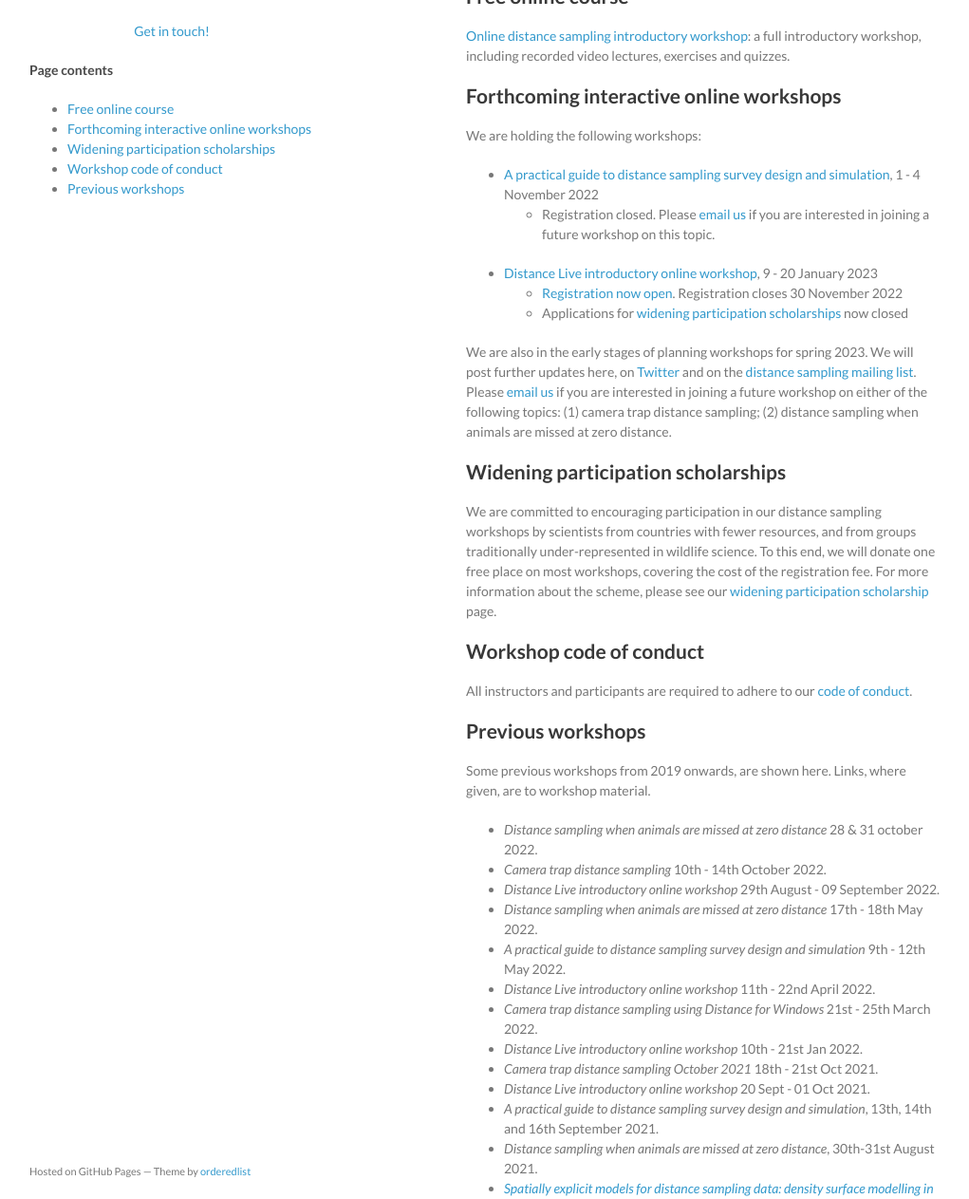
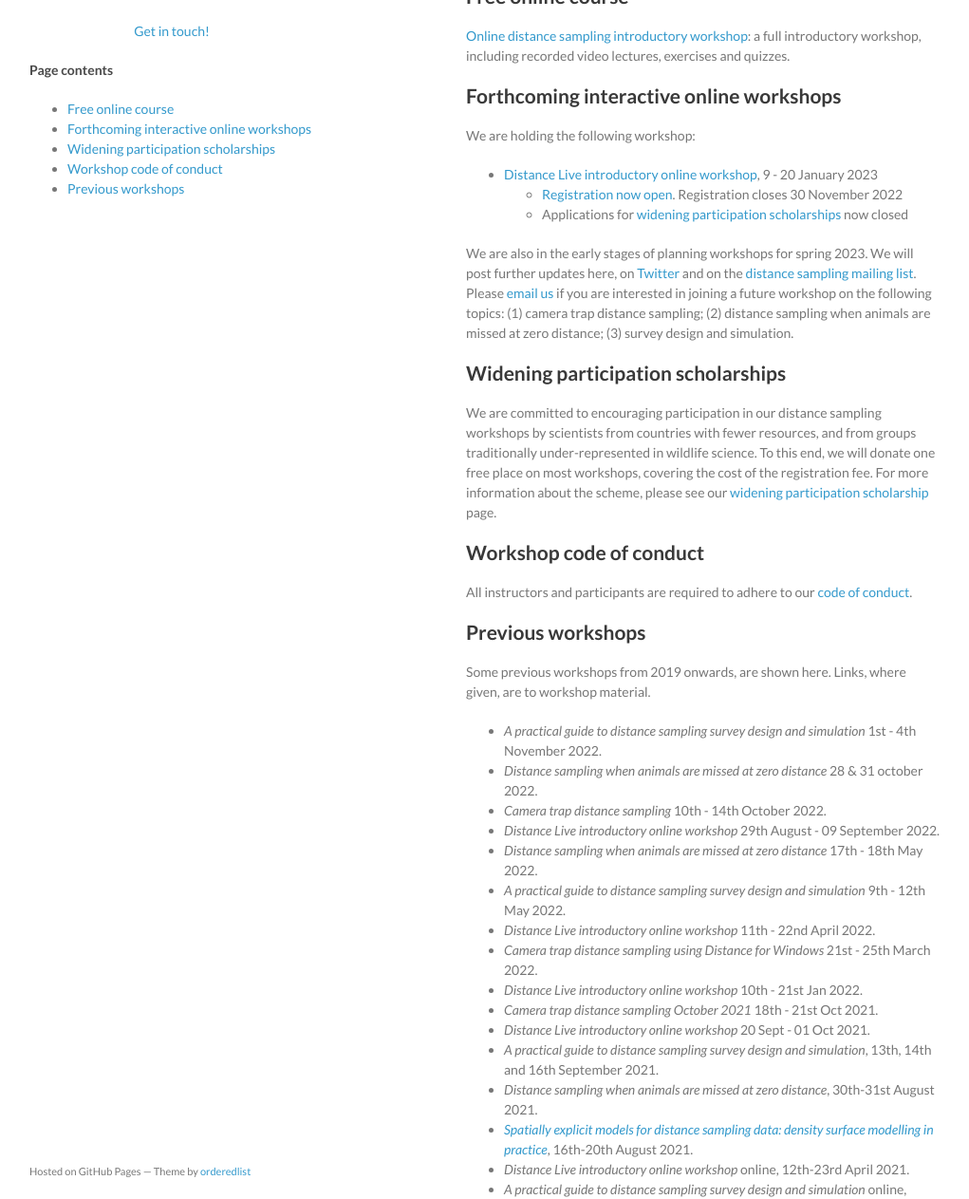
Before and after one commit to distanceworkshops/distanceworkshops.github.io, a Jekyll site: the page built from index.md, in a window 1280 px wide and 1400 px high, cut to the strip 137-1400 px from the top of the window. Shown: the whole strip at 95% size, without its empty margins (129-1150 px from the left). Built offline with Jekyll 4.4.1, drawn with Linux system fonts in a browser that asks for light colours.

Commit message:
Moved design workshop into past list

```diff
--- a/index.md
+++ b/index.md
@@ -13,15 +13,13 @@
 
 ## Forthcoming interactive online workshops
 
-We are holding the following workshops:
+We are holding the following workshop:
 
-- [A practical guide to distance sampling survey design and simulation](design-nov-2022), 1 - 4 November 2022
-  - Registration closed.  Please [email us](mailto:distance@st-andrews.ac.uk) if you are interested in joining a future workshop on this topic.
 - [Distance Live introductory online workshop](intro-jan-2023), 9 - 20 January 2023
   - [Registration now open](https://onlineshop.st-andrews.ac.uk/conferences-and-events/events/creem/online-live-workshop-introductory-distance-sampling-920th-january-2023). Registration closes 30 November 2022
   - Applications for [widening participation scholarships](widening-participation) now closed
 
-We are also in the early stages of planning workshops for spring 2023.  We will post further updates here, on [Twitter](http://twitter.com/distancesamp) and on the [distance sampling mailing list](https://groups.google.com/forum/#!forum/distance-sampling).  Please [email us](mailto:distance@st-andrews.ac.uk) if you are interested in joining a future workshop on either of the following topics: (1) camera trap distance sampling; (2) distance sampling when animals are missed at zero distance.
+We are also in the early stages of planning workshops for spring 2023.  We will post further updates here, on [Twitter](http://twitter.com/distancesamp) and on the [distance sampling mailing list](https://groups.google.com/forum/#!forum/distance-sampling).  Please [email us](mailto:distance@st-andrews.ac.uk) if you are interested in joining a future workshop on the following topics: (1) camera trap distance sampling; (2) distance sampling when animals are missed at zero distance; (3) survey design and simulation.
 
 ## Widening participation scholarships
 
@@ -35,6 +33,7 @@
 
 Some previous workshops from 2019 onwards, are shown here. Links, where given, are to workshop material.
 
+- *A practical guide to distance sampling survey design and simulation* 1st - 4th November 2022.
 - *Distance sampling when animals are missed at zero distance* 28 & 31 october 2022.
 - *Camera trap distance sampling* 10th - 14th October 2022.
 - *Distance Live introductory online workshop* 29th August - 09 September 2022.
```
